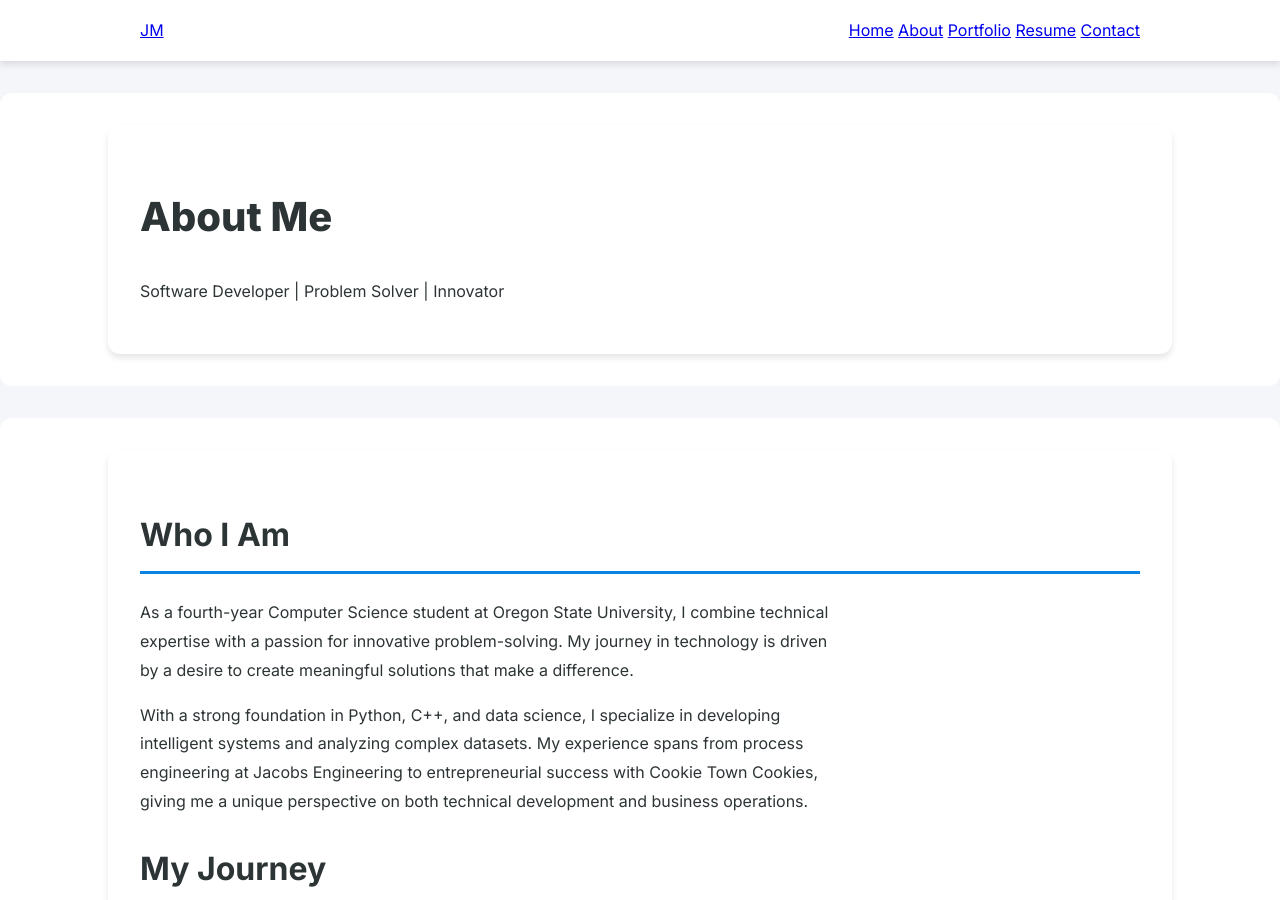
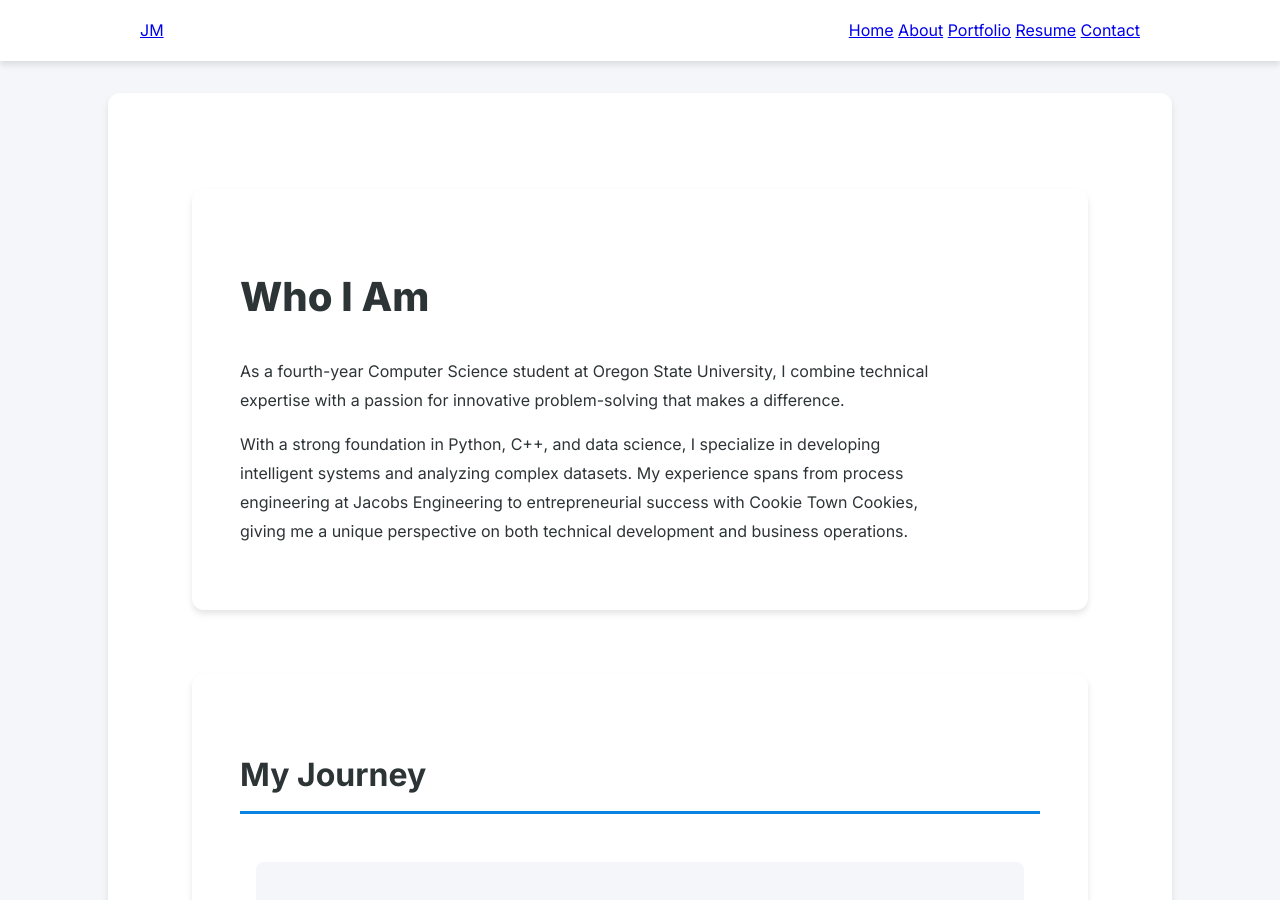
Before and after one commit to APinchofPepper/jackmustonen.com, a Jekyll site: the page built from about.md, in a window 1280 px wide and 900 px high. Built offline with Jekyll 4.4.1, drawn with Linux system fonts in a browser that asks for light colours; some of the changed text lies outside the part shown.

Commit message:
Update about.md

```diff
--- a/about.md
+++ b/about.md
@@ -4,110 +4,59 @@
 permalink: /about/
 ---
 
-<section class="about-header">
-    <div class="container">
-        <h1 class="animate-fade-up">About Me</h1>
-        <p class="subtitle animate-fade-up delay-1">Software Developer | Problem Solver | Innovator</p>
-    </div>
-</section>
+<div class="container">
+    <section class="about-section">
+        <h1>Who I Am</h1>
+        <p>As a fourth-year Computer Science student at Oregon State University, I combine technical expertise with a passion for innovative problem-solving that makes a difference.</p>
 
-<section class="about-content">
-    <div class="container">
-        <div class="about-grid">
-            <div class="about-text animate-fade-up">
-                <h2>Who I Am</h2>
-                <p>As a fourth-year Computer Science student at Oregon State University, I combine technical expertise with a passion for innovative problem-solving. My journey in technology is driven by a desire to create meaningful solutions that make a difference.</p>
+        <p>With a strong foundation in Python, C++, and data science, I specialize in developing intelligent systems and analyzing complex datasets. My experience spans from process engineering at Jacobs Engineering to entrepreneurial success with Cookie Town Cookies, giving me a unique perspective on both technical development and business operations.</p>
+    </section>
 
-                <p>With a strong foundation in Python, C++, and data science, I specialize in developing intelligent systems and analyzing complex datasets. My experience spans from process engineering at Jacobs Engineering to entrepreneurial success with Cookie Town Cookies, giving me a unique perspective on both technical development and business operations.</p>
+    <section class="journey-section">
+        <h2>My Journey</h2>
+        <div class="timeline">
+            <div class="timeline-item">
+                <h3>Started Programming</h3>
+                <p>Discovered my passion for coding and began learning Python</p>
             </div>
 
-            <div class="journey-timeline animate-fade-up delay-1">
-                <h2>My Journey</h2>
-                <div class="timeline">
-                    <div class="timeline-item">
-                        <div class="timeline-marker"></div>
-                        <div class="timeline-content">
-                            <h3>Started Programming</h3>
-                            <p>Discovered my passion for coding and began learning Python</p>
-                        </div>
-                    </div>
+            <div class="timeline-item">
+                <h3>Founded Cookie Town Cookies</h3>
+                <p>Launched successful business venture while developing entrepreneurial skills</p>
+            </div>
 
-                    <div class="timeline-item">
-                        <div class="timeline-marker"></div>
-                        <div class="timeline-content">
-                            <h3>Founded Cookie Town Cookies</h3>
-                            <p>Launched successful business venture while developing entrepreneurial skills</p>
-                        </div>
-                    </div>
+            <div class="timeline-item">
+                <h3>Jacobs Engineering Internship</h3>
+                <p>Gained valuable industry experience in process engineering</p>
+            </div>
 
-                    <div class="timeline-item">
-                        <div class="timeline-marker"></div>
-                        <div class="timeline-content">
-                            <h3>Jacobs Engineering Internship</h3>
-                            <p>Gained valuable industry experience in process engineering</p>
-                        </div>
-                    </div>
-
-                    <div class="timeline-item">
-                        <div class="timeline-marker"></div>
-                        <div class="timeline-content">
-                            <h3>Advanced AI Projects</h3>
-                            <p>Developed Cat Name Genius and Intelligence Report Generator</p>
-                        </div>
-                    </div>
-                </div>
+            <div class="timeline-item">
+                <h3>Advanced AI Projects</h3>
+                <p>Developed Cat Name Genius and Intelligence Report Generator</p>
             </div>
         </div>
+    </section>
 
-        <div class="interests-section animate-fade-up delay-2">
-            <h2>What Drives Me</h2>
-            <div class="interests-grid">
-                <div class="interest-card">
-                    <i class="fas fa-robot"></i>
-                    <h3>Artificial Intelligence</h3>
-                    <p>Passionate about developing AI solutions that enhance human capabilities and solve real-world problems.</p>
-                </div>
+    <section class="interests-section">
+        <h2>What Drives Me</h2>
+        <div class="interests-grid">
+            <div class="interest-card">
+                <i class="fas fa-robot"></i>
+                <h3>Artificial Intelligence</h3>
+                <p>Passionate about developing AI solutions that enhance human capabilities and solve real-world problems.</p>
+            </div>
 
-                <div class="interest-card">
-                    <i class="fas fa-chart-network"></i>
-                    <h3>Data Science</h3>
-                    <p>Fascinated by the power of data analysis to uncover insights and drive informed decision-making.</p>
-                </div>
+            <div class="interest-card">
+                <i class="fas fa-chart-network"></i>
+                <h3>Data Science</h3>
+                <p>Fascinated by the power of data analysis to uncover insights and drive informed decision-making.</p>
+            </div>
 
-                <div class="interest-card">
-                    <i class="fas fa-code-branch"></i>
-                    <h3>Software Development</h3>
-                    <p>Committed to writing clean, efficient code that creates meaningful user experiences.</p>
-                </div>
+            <div class="interest-card">
+                <i class="fas fa-code-branch"></i>
+                <h3>Software Development</h3>
+                <p>Committed to writing clean, efficient code that creates meaningful user experiences.</p>
             </div>
         </div>
-
-        <div class="values-section animate-fade-up delay-3">
-            <h2>My Approach</h2>
-            <div class="values-grid">
-                <div class="value-item">
-                    <h3>Innovation First</h3>
-                    <p>I believe in pushing boundaries and finding creative solutions to complex problems.</p>
-                </div>
-
-                <div class="value-item">
-                    <h3>Continuous Learning</h3>
-                    <p>Technology evolves rapidly, and I'm committed to staying at the forefront of new developments.</p>
-                </div>
-
-                <div class="value-item">
-                    <h3>Quality Code</h3>
-                    <p>I prioritize writing maintainable, efficient, and well-documented code.</p>
-                </div>
-            </div>
-        </div>
-    </div>
-</section>
-
-<section class="cta-section">
-    <div class="container">
-        <h2 class="animate-fade-up">Let's Build Something Amazing</h2>
-        <p class="animate-fade-up delay-1">I'm always open to new opportunities and collaborations.</p>
-        <a href="{{ site.baseurl }}/contact/" class="btn btn-large animate-fade-up delay-2">Get in Touch</a>
-    </div>
-</section>
+    </section>
+</div>
```
